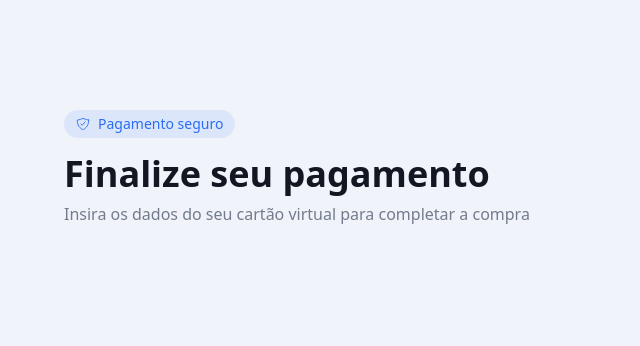
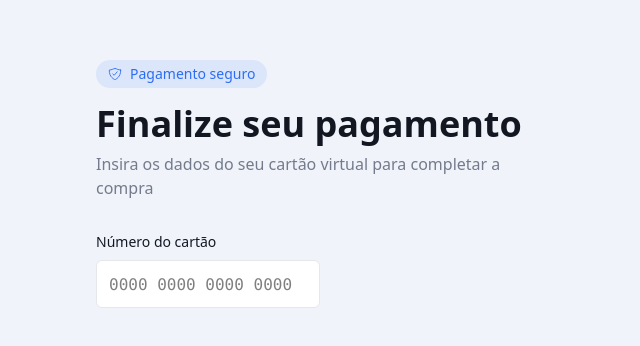
Before and after one commit to ErikeRJK/pagamento-app, a React (Vite) app: page / in a window 1280 px wide. Shown: the part 216-562 px from the top of the page, without its empty margins (0-640 px from the left). Built offline with nearby package versions, Linux system fonts and the light colour scheme.

Commit message:
create component Custom Input

```diff
--- a/src/App.jsx
+++ b/src/App.jsx
@@ -1,17 +1,27 @@
 import { IoShieldCheckmarkOutline } from "react-icons/io5";
+import PaymentForm from "./components/PaymentForm";
 
-export default function App(){
-  return(
+export default function App() {
+  return (
     <div className="w-full min-h-screen bg-[#F0F4FA]">
       <div className="flex w-full min-h-screen">
         <div className="w-[50%] p-16 flex flex-col justify-center">
-          <div className="mb-8">
-            <div className="inline-flex items-center gap-2 px-3 py-1 rounded-full bg-[#2a6df4]/10 text-[#2a6df4] text-sm font-medium mb-4"> <IoShieldCheckmarkOutline/> Pagamento seguro </div>
-            <h1 className="text-4xl font-bold text-[#121721] mb-2"> Finalize seu pagamento </h1>
-            <p className="text-[#737b8c]">Insira os dados do seu cartão virtual para completar a compra</p>
+          <div className="w-full max-w-md mx-auto">
+            <div className="mb-8">
+              <div className="inline-flex items-center gap-2 px-3 py-1 rounded-full bg-[#2a6df4]/10 text-[#2a6df4] text-sm font-medium mb-4">
+                <IoShieldCheckmarkOutline /> Pagamento seguro
+              </div>
+              <h1 className="text-4xl font-bold text-[#121721] mb-2">
+                Finalize seu pagamento
+              </h1>
+              <p className="text-[#737b8c]">
+                Insira os dados do seu cartão virtual para completar a compra
+              </p>
+            </div>
+            <PaymentForm />
           </div>
         </div>
       </div>
     </div>
-  )
+  );
 }
--- /dev/null
+++ b/src/components/CustomInput/index.jsx
@@ -0,0 +1,17 @@
+export default function CustomInput() {
+  return (
+    <div className="space-y-2 flex flex-col">
+      <label htmlFor="cardNumber" className="text-sm text-[#121721]">
+        Número do cartão
+      </label>
+      <input
+        type="text"
+        id="cardNumber"
+        placeholder="0000 0000 0000 0000"
+        className="h-12 font-mono w-[50%] text-base bg-white
+                    border border-[#e5e7eb] rounded-md py-2 px-3
+                    outline-none "
+      />
+    </div>
+  );
+}
--- /dev/null
+++ b/src/components/PaymentForm.jsx
@@ -0,0 +1,9 @@
+import CustomInput from "./customInput";
+
+export default function PaymentForm() {
+  return (
+    <form className="space-y-6">
+      <CustomInput/>
+    </form>
+  );
+}
```
